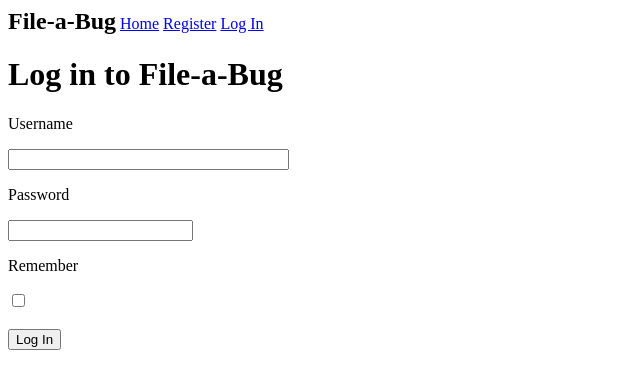
After one commit to yuv418/flim, a Flask app: page /login in a window 1280 px wide. The commit adds this page. Shown: the top 389 px of the page, without its empty margins (0-640 px from the left). Run offline with Flask 2, Linux system fonts and the light colour scheme.

```diff
--- a/app/__init__.py
+++ b/app/__init__.py
@@ -1,5 +1,6 @@
 from flask import Flask
 from app import config
+from flask_login import LoginManager
 from flask_sqlalchemy import SQLAlchemy
 from flask_migrate import Migrate
 from app import config
@@ -9,6 +10,8 @@ current_config = config.Config()
 app = Flask(__name__)
 app.config.from_object(current_config)
 
+login = LoginManager(app)
+login.login_view='login'
 
 db = SQLAlchemy(app)
 migrate = Migrate(app, db)
--- a/app/forms.py
+++ b/app/forms.py
@@ -1,5 +1,5 @@
 from flask_wtf import FlaskForm
-from wtforms import StringField, PasswordField, SubmitField
+from wtforms import StringField, PasswordField, SubmitField, BooleanField
 from wtforms.fields.html5 import EmailField
 from wtforms.validators import DataRequired, EqualTo
 
@@ -12,3 +12,9 @@ class RegistrationForm(FlaskForm):
 	password = PasswordField('Password', validators=[DataRequired(), EqualTo('password_validate', message='The passwords must match')])
 	password_validate = PasswordField('Password (type again to validate)', validators=[DataRequired()])
 	submit = SubmitField('Register')
+
+class LoginForm(FlaskForm):
+	username = StringField("Username", validators=[DataRequired()])
+	password = PasswordField("Password", validators=[DataRequired()])
+	remember_me = BooleanField("Remember", validators=[DataRequired()])
+	submit = SubmitField("Log In")
--- a/app/register.py
+++ b/app/register.py
@@ -7,7 +7,7 @@ class Register:
 		self.first_name = first_name
 		self.last_name = last_name
 		self.email = email
-		self.hashed_password = hashlib.sha256(username.encode('utf-8')).hexdigest()
+		self.hashed_password = hashlib.sha256(password.encode('utf-8')).hexdigest()
 		self.username = username
 
 	def register(self):
--- a/app/routes.py
+++ b/app/routes.py
@@ -1,8 +1,11 @@
-from flask import render_template, flash, redirect
+from flask import render_template, flash, redirect, url_for
+from flask_login import current_user, login_user, logout_user, login_required
+from app.models import Users
 from app import app
 from app import config
-from app.forms import RegistrationForm
+from app.forms import RegistrationForm, LoginForm
 from app.register import Register
+import hashlib
 
 current_config = config.Config()
 
@@ -35,3 +38,39 @@ def register():
 		config=current_config,
 		form=form,
 		title="Register")
+
+
+@app.route("/login", methods=["GET", "POST"])
+def login():
+	form = LoginForm()
+
+	if form.validate_on_submit():
+		user = Users.query.filter_by(username=form.username.data).first() # get the user
+		print(user.password_hashed)
+		print(hashlib.sha256(form.password.data.encode('utf-8')).hexdigest())
+		if user is None or not user.check_password(form.password.data):
+			flash("Oops! Please try again.")
+			return redirect(url_for('login'))
+		flash("Yay! You've succesfully logged in!")
+		login_user(user, remember=form.remember_me.data)
+		return redirect(url_for('index')) # this will be changed to user profile page TODO
+
+	return render_template("login.html",
+		config=current_config,
+		form=form,
+		title="Login")
+
+@app.route("/logout")
+def logout():
+	logout_user()
+	flash("You have succesfully been logged out.")
+	return redirect(url_for("index"))
+
+@app.route("/user/<name>")
+@login_required
+def user_profile(name):
+	user = Users.query.filter_by(username=name).first_or_404()
+	return render_template("user.html",
+		config=current_config,
+		user=user,
+		title="User Profile")
--- a/app/templates/base.html
+++ b/app/templates/base.html
@@ -10,9 +10,19 @@
 	</head>
 	<body>
 		<div class="header">
-			{{ config.app_name }}
+			<h2 style='display: inline'>{{ config.app_name }}</h2>
 			<a href="/index">Home</a>
 			<a href="/register">Register</a>
+			{% if current_user.is_anonymous %}
+
+			<a href="/login">Log In</a>
+
+			{% else %}
+
+			<a href="/logout">Log Out</a>
+			<p style='display:inline'>Hey, <a href='{{ url_for("user_profile", name=current_user.username) }}'>{{ current_user.username }}</a>!</p>
+
+			{% endif %}
 		</div>
 
 		{% with messages = get_flashed_messages() %}
--- a/app/templates/index.html
+++ b/app/templates/index.html
@@ -3,13 +3,8 @@
 {% block content %}
 <!DOCTYPE html>
 <html>
-	<head>
-		<title>Welome | {{config.app_name}}</title>
-	</head>
-
 	<body>
 		<h2>Welcome to {{config.app_name}}!</h2>
 	</body>
-
 </html>
 {% endblock %}
--- /dev/null
+++ b/app/templates/login.html
@@ -0,0 +1,42 @@
+{% extends "base.html" %}
+{% block content %}
+
+<!DOCTYPE html>
+<html>
+	<body>
+		<h1>Log in to {{ config.app_name }}</h1>
+
+		<form method="POST" novalidate>
+			{{ form.hidden_tag() }}
+
+			<div class="input_block">
+				<p>{{ form.username.label }}</p>
+				{{ form.username(size=32) }}
+			</div>
+
+			<div class="input_block">
+				<p>{{ form.password.label }}</p>
+				{{ form.password }}
+			</div>
+
+			<div class="input_block">
+				<p>{{ form.remember_me.label }}</p>
+				{{ form.remember_me }}
+			</div>
+
+			<div class="submit">
+				<br>
+				{{ form.submit }}
+			</div>
+
+
+
+		</form>
+
+	</body>
+
+</html>
+
+
+
+{% endblock %}
```
Also changed, not shown: app/migrations/versions/9e9a726f4a44_issue_table.py (added, +49 -0 lines), app/models.py (+25 -2 lines), app/templates/user.html (added, +9 -0 lines).
